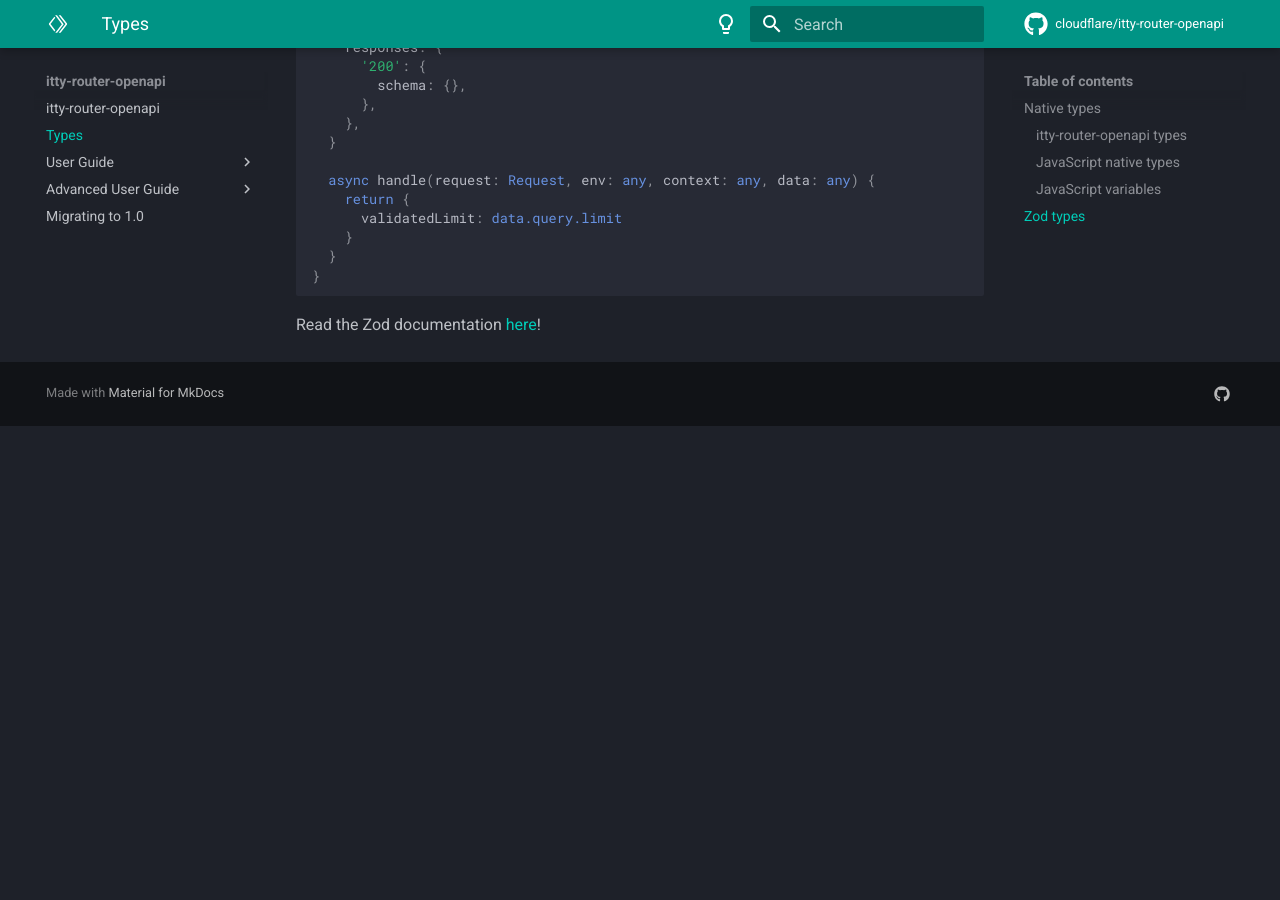
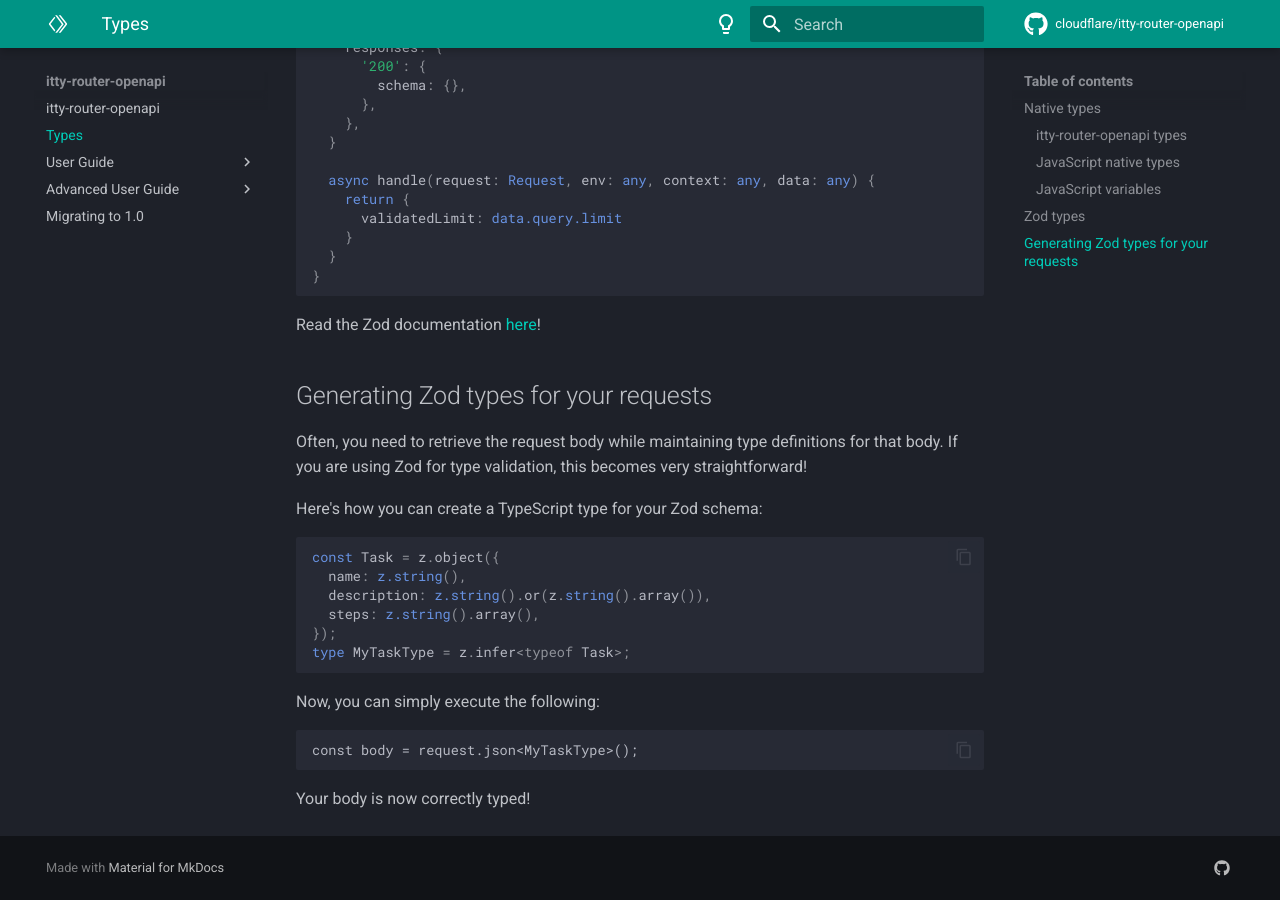
Before and after one commit to cloudflare/chanfana, an MkDocs documentation site: the page built from docs/pages/types.md, in a window 1280 px wide and 900 px high, scrolled down 5613 px. Built offline with MkDocs 1.6.1 and Material for MkDocs 9.7.7, drawn with Linux system fonts in a browser that asks for light colours; comment, search, counter and statistics services are not loaded; before the commit the page ends 6039 px from its top, so only the background shows below that.

Commit message:
Update types.md

````diff
--- a/docs/pages/types.md
+++ b/docs/pages/types.md
@@ -270,3 +270,25 @@ export class Example extends OpenAPIRoute {
 ```
 
 Read the Zod documentation [here](https://zod.dev/)!
+
+## Generating Zod types for your requests
+
+Often, you need to retrieve the request body while maintaining type definitions for that body. If you are using Zod for type validation, this becomes very straightforward!
+
+Here's how you can create a TypeScript type for your Zod schema:
+```ts
+const Task = z.object({
+  name: z.string(),
+  description: z.string().or(z.string().array()),
+  steps: z.string().array(),
+});
+type MyTaskType = z.infer<typeof Task>;
+```
+
+Now, you can simply execute the following:
+
+```
+const body = request.json<MyTaskType>();
+```
+
+Your body is now correctly typed!
````
